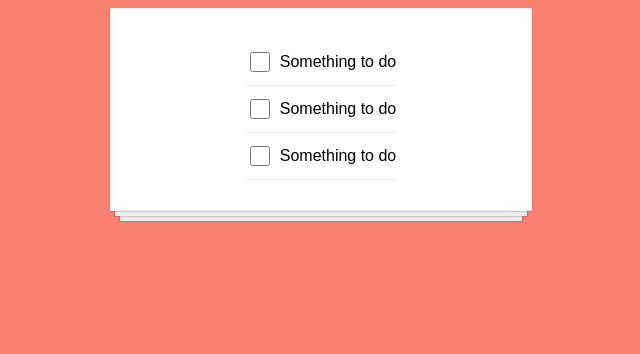
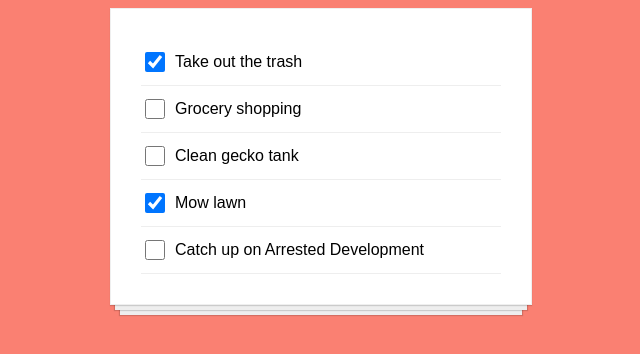
Before and after one commit to bukvamikk/react-todo, a React (Create React App) app: page / in a window 1280 px wide. Shown: the top 354 px of the page, without its empty margins (319-959 px from the left). Built offline with nearby package versions, Linux system fonts and the light colour scheme.

Commit message:
phase 3 phase

```diff
--- a/src/App.js
+++ b/src/App.js
@@ -1,15 +1,16 @@
 import React from "react";
 import "./styles.css";
 import TodoItem from "./TodoItem";
+import TodosData from "./TodosData";
 
 export default function App() {
+  const todoItem = TodosData.map((item) => {
+    return <TodoItem key={item.id} item={item} />;
+  });
+
   return (
     <div className="ToDo App">
-      <div className="todo-list">
-        <TodoItem />
-        <TodoItem />
-        <TodoItem />
-      </div>
+      <div className="todo-list">{todoItem}</div>
     </div>
   );
 }
--- a/src/TodoItem.js
+++ b/src/TodoItem.js
@@ -1,10 +1,14 @@
 import React from "react";
 
-function TodoItem() {
+function TodoItem(props) {
   return (
     <label className="todo-item">
-      <input className="my-checkbox" type="checkbox" />
-      Something to do
+      <input
+        className="my-checkbox"
+        type="checkbox"
+        checked={props.item.completed}
+      />
+      {props.item.text}
     </label>
   );
 }
--- /dev/null
+++ b/src/TodosData.js
@@ -0,0 +1,29 @@
+const TodosData = [
+  {
+    id: 1,
+    text: "Take out the trash",
+    completed: true
+  },
+  {
+    id: 2,
+    text: "Grocery shopping",
+    completed: false
+  },
+  {
+    id: 3,
+    text: "Clean gecko tank",
+    completed: false
+  },
+  {
+    id: 4,
+    text: "Mow lawn",
+    completed: true
+  },
+  {
+    id: 5,
+    text: "Catch up on Arrested Development",
+    completed: false
+  }
+];
+
+export default TodosData;
--- a/src/styles.css
+++ b/src/styles.css
@@ -11,8 +11,7 @@ body {
   background-color: white;
   display: flex;
   flex-direction: column;
-  justify-content: center;
-  align-items: center;
+  align-items: left;
   border: 1px solid #efefef;
   width: 360px;
   box-shadow:
@@ -26,7 +25,7 @@ body {
 
 .todo-item {
   display: flex;
-  justify-content: center;
+  justify-content: left;
   align-items: center;
   border-bottom: 1px solid #eee;
 }
```
